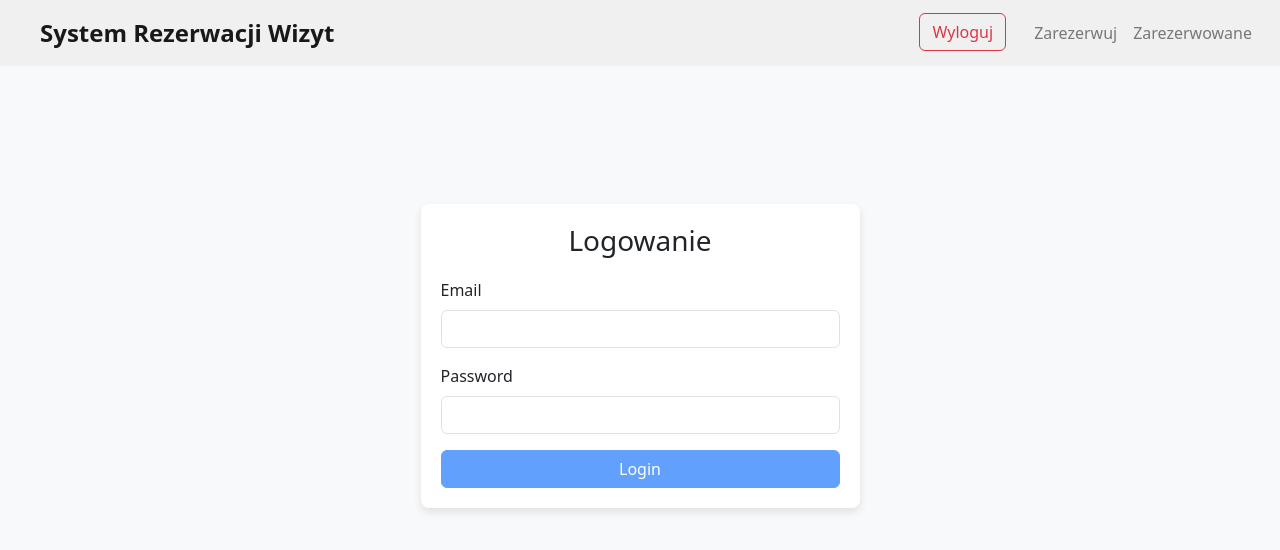
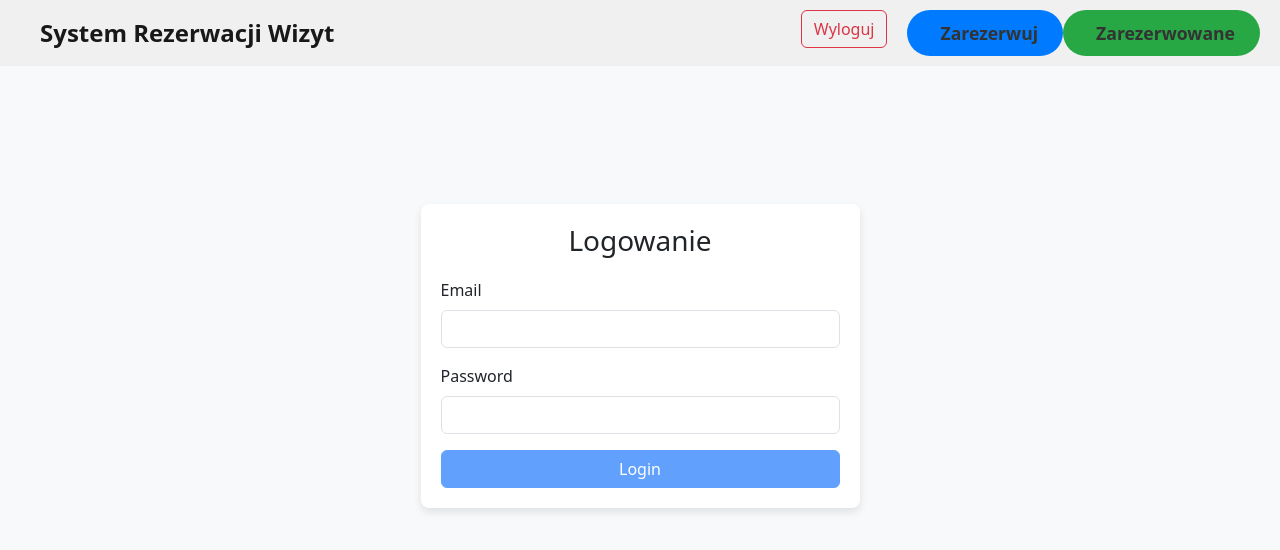
Before and after one commit to SebastianWojdyna/AppointmentSystem, an Angular app in the folder appointment-system-frontend/: page /#/login in a window 1280 px wide. Shown: the top 550 px of the page. Built offline with nearby package versions, Linux system fonts and the light colour scheme; sample sign-in values are in the browser's storage; what angular-calendar would draw is missing.

Commit message:
Added a division into booking and viewing booked appointments v2

```diff
--- a/appointment-system-frontend/src/app/app.component.css
+++ b/appointment-system-frontend/src/app/app.component.css
@@ -51,3 +51,56 @@ form {
 .ml-auto {
   margin-left: auto;
 }
+
+/* Nawigacja - centrum dla opcji Zarezerwuj i Zarezerwowane */
+.navbar-nav .nav-link {
+  font-size: 1.1rem;
+  font-weight: 600;
+  color: #333;
+  padding: 10px 25px;
+  transition: color 0.3s ease, background-color 0.3s ease;
+  display: flex;
+  align-items: center;
+  border-radius: 25px;
+}
+
+.navbar-nav .nav-link i {
+  margin-right: 8px;
+  font-size: 1.3rem;
+}
+
+/* Wyróżnienie dla "Zarezerwuj" */
+.nav-reserve {
+  background-color: #007bff;
+  color: white;
+}
+
+.nav-reserve:hover {
+  background-color: #0056b3;
+  color: white;
+}
+
+/* Wyróżnienie dla "Zarezerwowane" */
+.nav-reserved {
+  background-color: #28a745;
+  color: white;
+}
+
+.nav-reserved:hover {
+  background-color: #218838;
+  color: white;
+}
+
+/* Wyloguj w prawym rogu */
+.btn-logout {
+  margin-left: 20px;
+  padding: 8px 25px;
+  font-size: 1rem;
+  display: flex;
+  align-items: center;
+}
+
+.btn-logout i {
+  margin-right: 8px;
+  font-size: 1.2rem;
+}
--- a/appointment-system-frontend/src/app/app.component.html
+++ b/appointment-system-frontend/src/app/app.component.html
@@ -20,11 +20,15 @@
       </li>
       <!-- Opcja "Zarezerwuj wizytę" -->
       <li class="nav-item" *ngIf="isLoggedIn">
-        <a class="nav-link" routerLink="/reserve">Zarezerwuj</a>
+        <a class="nav-link nav-reserve" routerLink="/patient-dashboard">
+          <i class="fas fa-calendar-plus"></i> Zarezerwuj
+        </a>
       </li>
       <!-- Opcja "Zarezerwowane wizyty" -->
       <li class="nav-item" *ngIf="isLoggedIn">
-        <a class="nav-link" routerLink="/reserved">Zarezerwowane</a>
+        <a class="nav-link nav-reserved" routerLink="/reserved-appointments">
+          <i class="fas fa-list-ul"></i> Zarezerwowane
+        </a>
       </li>
       <!-- Wyświetl "Zaloguj" i "Zarejestruj się" dla niezalogowanych użytkowników -->
       <li class="nav-item" *ngIf="!isLoggedIn">
```
